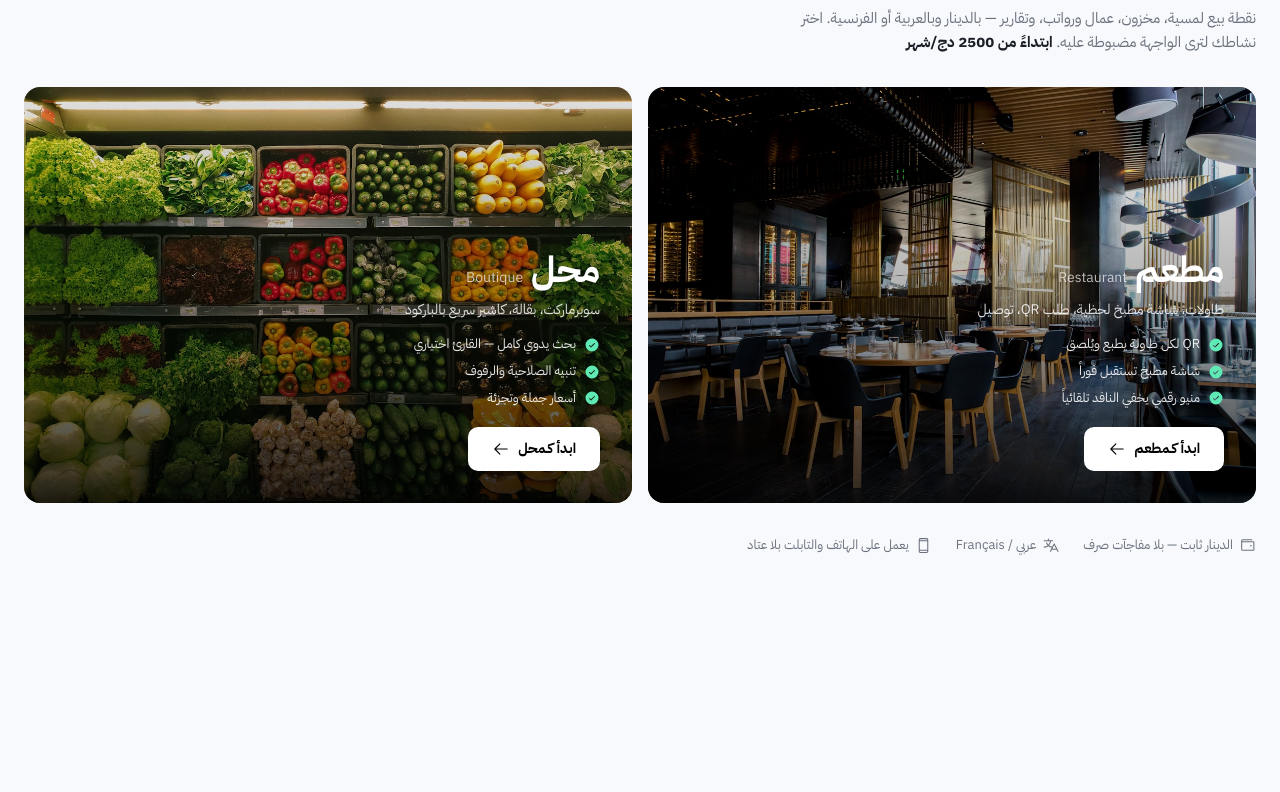
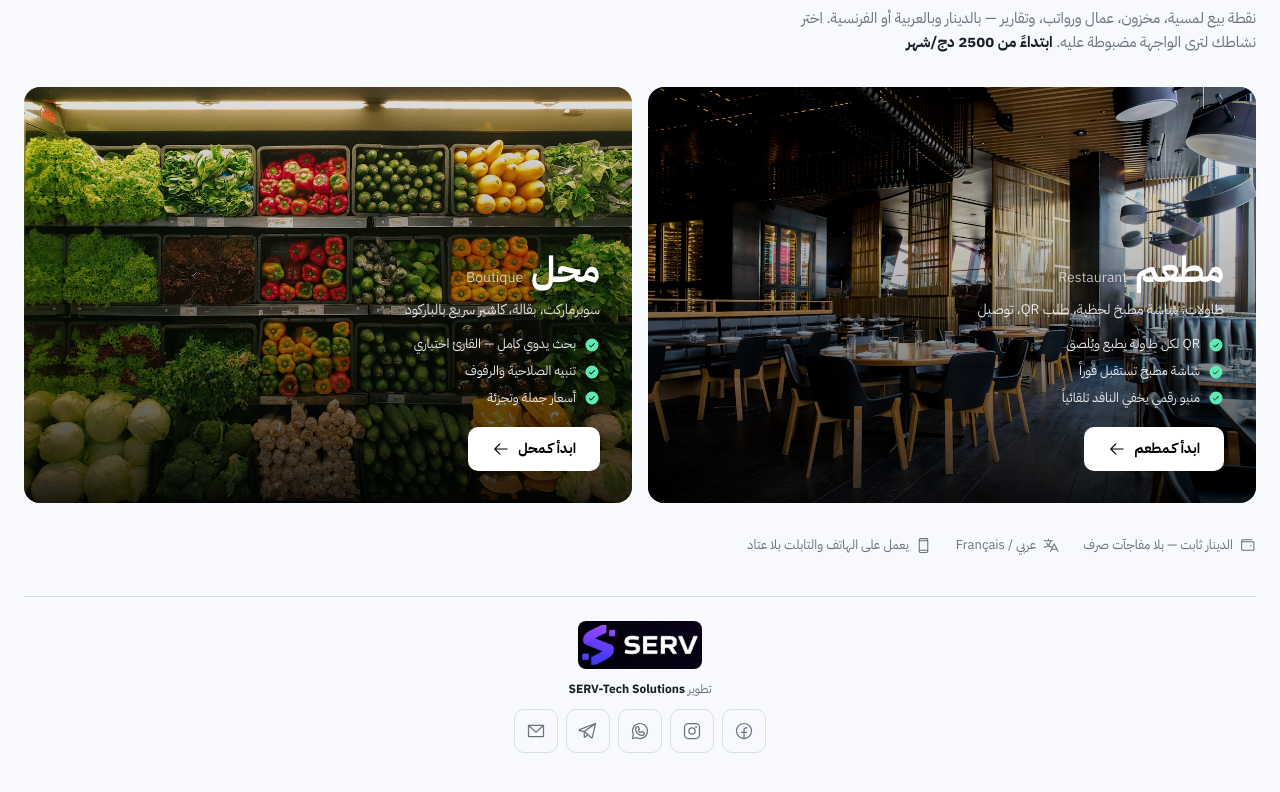
Before and after one commit to izembaki-hash/jirini-prod, a React (Vite) app in the folder apps/web/: page / in a window 1280 px wide. Shown: the part 222-1014 px from the top of the page. Before the commit the page ends 818 px from the top, so only its background shows below. Built offline with nearby package versions, Linux system fonts and the light colour scheme; no server answers.

Commit message:
feat(landing): SERV-Tech Solutions footer with contact links (first page only)

```diff
--- a/apps/web/src/i18n.ts
+++ b/apps/web/src/i18n.ts
@@ -3,6 +3,7 @@ export type Lang = "ar" | "fr";
 
 const dict = {
   appName: { ar: "جيريني", fr: "Jirini" },
+  craftedBy: { ar: "تطوير", fr: "Développé par" },
   tagline: { ar: "اعرف ربحك الحقيقي بضغطة واحدة", fr: "Connaissez votre vrai bénéfice en un clic" },
   restaurant: { ar: "مطعم", fr: "Restaurant" },
   shop: { ar: "محل", fr: "Boutique" },
--- a/apps/web/src/pages/ActivitySelect.tsx
+++ b/apps/web/src/pages/ActivitySelect.tsx
@@ -1,6 +1,6 @@
 import { Link, useNavigate } from "react-router-dom";
 import { useEffect } from "react";
-import { ArrowLeft, CheckCircle, DeviceMobile, Wallet, Translate } from "@phosphor-icons/react";
+import { ArrowLeft, CheckCircle, DeviceMobile, Wallet, Translate, FacebookLogo, InstagramLogo, WhatsappLogo, TelegramLogo, EnvelopeSimple } from "@phosphor-icons/react";
 import { useStore } from "../store";
 import { t } from "../i18n";
 import { setCanonical, setHomeJsonLd } from "../lib/seo";
@@ -24,6 +24,15 @@ const CARDS = [
     featsFr: ["Recherche manuelle complète", "Alertes péremption et rayons", "Prix gros et détail"],
     img: "/img/activity-shop.jpg",
   },
+];
+
+// روابط المنشئ (تذييل الصفحة الأولى فقط).
+const SOCIALS = [
+  { label: "Facebook", href: "https://www.facebook.com/p/SERV-Tech-Solutions-61583768150343/", Icon: FacebookLogo },
+  { label: "Instagram", href: "https://www.instagram.com/serv_techsolutions", Icon: InstagramLogo },
+  { label: "WhatsApp", href: "https://wa.me/213784069886", Icon: WhatsappLogo },
+  { label: "Telegram", href: "https://t.me/+YhHlcrvwkSk3MDY0", Icon: TelegramLogo },
+  { label: "Email", href: "mailto:servtechsolutions17@gmail.com", Icon: EnvelopeSimple },
 ];
 
 export default function ActivitySelect() {
@@ -116,6 +125,20 @@ export default function ActivitySelect() {
         <li className="flex items-center gap-1.5"><Translate size={17} aria-hidden />{t(L, "trustLang")}</li>
         <li className="flex items-center gap-1.5"><DeviceMobile size={17} aria-hidden />{t(L, "trustMobile")}</li>
       </ul>
+
+      {/* تذييل المنشئ — الصفحة الأولى فقط */}
+      <footer className="mt-10 flex flex-col items-center gap-3 border-t border-line pt-6 text-center">
+        <img src="/img/footer-logo.jpg" alt="SERV-Tech Solutions" width={246} height={96} loading="lazy" className="h-12 w-auto rounded-lg" />
+        <p className="text-xs text-muted">{t(L, "craftedBy")} <b className="text-ink">SERV-Tech Solutions</b></p>
+        <div className="flex flex-wrap items-center justify-center gap-2">
+          {SOCIALS.map((s2) => (
+            <a key={s2.label} href={s2.href} target="_blank" rel="noreferrer" aria-label={s2.label}
+              className="btn-press grid size-11 touch-manipulation place-items-center rounded-[10px] border border-line text-muted transition-colors hover:bg-canvas hover:text-ink">
+              <s2.Icon size={20} aria-hidden />
+            </a>
+          ))}
+        </div>
+      </footer>
     </div>
   );
 }
```
Also changed, not shown: apps/web/public/img/footer-logo.jpg (added).
